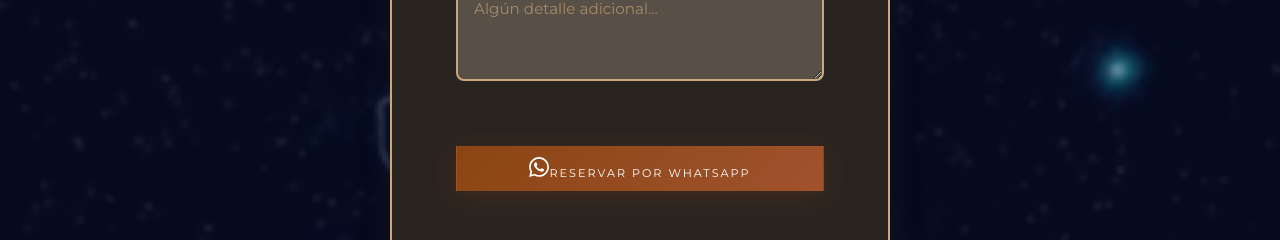
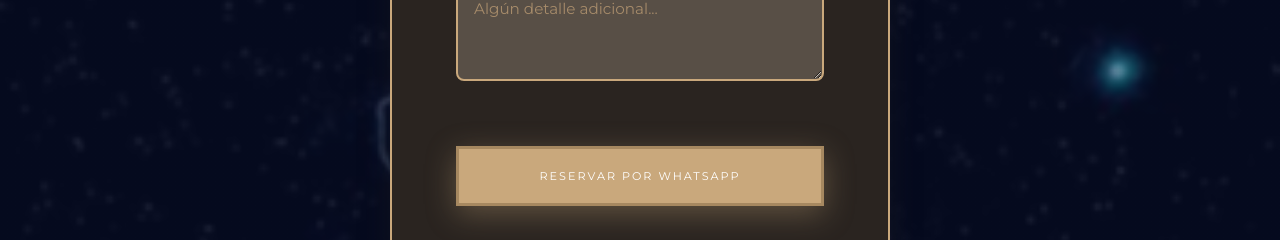
Before and after one commit to PACZKONATASHA/web-barradeaccess, a React (Vite) app: page / in a window 1280 px wide. Shown: the part 6977-7217 px from the top of the page. Built offline with nearby package versions, Linux system fonts and the light colour scheme.

Commit message:
quite los domingos del formulario y mejore boton de formulario

```diff
--- a/src/components/Contact.css
+++ b/src/components/Contact.css
@@ -122,40 +122,36 @@
   text-align: left;
 }
 
-/* Botón WhatsApp - Elegante */
+/* Botón WhatsApp - Altamente Visible */
 .btn--whatsapp {
   display: flex;
   align-items: center;
   justify-content: center;
   gap: 0.7rem;
   width: 100%;
-  padding: 1rem 2rem;
+  padding: 1.2rem 2.5rem;
   margin-top: var(--spacing-lg);
-  background: linear-gradient(135deg, #8B4513 0%, #A0522D 100%);
-  color: #fff;
-  border: 2px solid #8B4513;
+  background: #c9a87c !important;
+  color: #fff !important;
+  border: 3px solid #a68860 !important;
   border-radius: 50px;
   font-family: var(--font-secondary);
-  font-size: 1rem;
-  font-weight: 700;
-  letter-spacing: 2px;
+  font-size: 1.2rem;
+  font-weight: 800;
+  letter-spacing: 2.5px;
   text-transform: uppercase;
   cursor: pointer;
-  box-shadow: 0 6px 25px rgba(139, 69, 19, 0.25);
+  box-shadow: 0 8px 30px rgba(201, 168, 124, 0.35);
   transition: all 0.3s ease;
+  min-height: 60px;
 }
 
 .btn--whatsapp:hover {
-  background: linear-gradient(135deg, #A0522D 0%, #8B4513 100%);
-  transform: translateY(-3px);
-  box-shadow: 0 10px 35px rgba(139, 69, 19, 0.35);
-  border-color: #A0522D;
-}
-
-.whatsapp-icon {
-  width: 28px;
-  height: 28px;
-  flex-shrink: 0;
+  background: #b08b5c !important;
+  color: #fff !important;
+  border-color: #9d7a4f !important;
+  transform: translateY(-4px);
+  box-shadow: 0 12px 40px rgba(201, 168, 124, 0.45);
 }
 
 /* Tablet (768px+) */
--- a/src/components/Contact.jsx
+++ b/src/components/Contact.jsx
@@ -9,8 +9,14 @@
     comments: ''
   })
 
-  // Generar solo días impares de marzo 2026
-  const oddMarchDays = [1,3,5,7,9,11,13,15,17,19,21,23,25,27,29,31].map(day => `2026-03-${String(day).padStart(2, '0')}`);
+  // Generar solo días impares de marzo 2026 (sin domingos)
+  const oddMarchDays = [1,3,5,7,9,11,13,15,17,19,21,23,25,27,29,31]
+    .filter(day => {
+      // 0 = domingo, 1-6 = lunes a sábado
+      const dayOfWeek = new Date(2026, 2, day).getDay();
+      return dayOfWeek !== 0; // Excluir domingos
+    })
+    .map(day => `2026-03-${String(day).padStart(2, '0')}`);
 
   const handleChange = (e) => {
     const { name, value } = e.target
@@ -110,9 +116,6 @@
               ></textarea>
             </div>
             <button type="submit" className="btn btn--whatsapp">
-              <svg className="whatsapp-icon" width="24" height="24" viewBox="0 0 24 24" fill="currentColor">
-                <path d="M.057 24l1.687-6.163c-1.041-1.804-1.588-3.849-1.587-5.946.003-6.556 5.338-11.891 11.893-11.891 3.181.001 6.167 1.24 8.413 3.488 2.245 2.248 3.481 5.236 3.48 8.414-.003 6.557-5.338 11.892-11.893 11.892-1.99-.001-3.951-.5-5.688-1.448l-6.305 1.654zm6.597-3.807c1.676.995 3.276 1.591 5.392 1.592 5.448 0 9.886-4.434 9.889-9.885.002-5.462-4.415-9.89-9.881-9.892-5.452 0-9.887 4.434-9.889 9.884-.001 2.225.651 3.891 1.746 5.634l-.999 3.648 3.742-.981zm11.387-5.464c-.074-.124-.272-.198-.57-.347-.297-.149-1.758-.868-2.031-.967-.272-.099-.47-.149-.669.149-.198.297-.768.967-.941 1.165-.173.198-.347.223-.644.074-.297-.149-1.255-.462-2.39-1.475-.883-.788-1.48-1.761-1.653-2.059-.173-.297-.018-.458.13-.606.134-.133.297-.347.446-.521.151-.172.2-.296.3-.495.099-.198.05-.372-.025-.521-.075-.148-.669-1.611-.916-2.206-.242-.579-.487-.501-.669-.51l-.57-.01c-.198 0-.52.074-.792.372s-1.04 1.016-1.04 2.479 1.065 2.876 1.213 3.074c.149.198 2.095 3.2 5.076 4.487.709.306 1.263.489 1.694.626.712.226 1.36.194 1.872.118.571-.085 1.758-.719 2.006-1.413.248-.695.248-1.29.173-1.414z"/>
-              </svg>
               Reservar por WhatsApp
             </button>
           </form>
```
